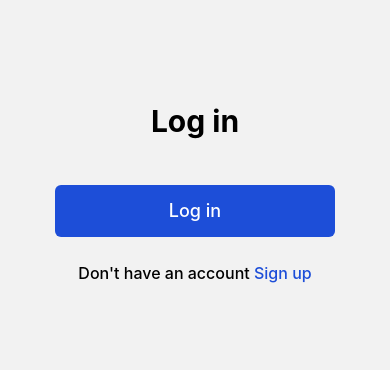
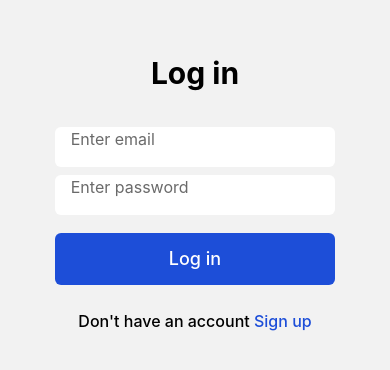
Before and after one commit to yakovmanit/delivery-mobile, a React Native app: screen / in a window 390 px wide. Shown: the part 212-582 px from the top of the page. Built offline with nearby package versions, Linux system fonts and the light colour scheme.

Commit message:
add AuthFields component; add email regex for validation; auth screen: add AuthFields

```diff
--- a/app/components/screens/auth/Auth.tsx
+++ b/app/components/screens/auth/Auth.tsx
@@ -3,6 +3,7 @@ import {Pressable, Text, View} from 'react-native';
 import {SubmitHandler, useForm} from "react-hook-form";
 import {IAuthFormData} from "@/types/auth.interface";
 import Button from "@/components/ui/button/Button";
+import AuthFields from "@/components/screens/auth/AuthFields";
 
 const Auth: FC = () => {
   const [isReg, setIsReg] = useState(false);
@@ -28,6 +29,8 @@ const Auth: FC = () => {
               'Loading...'
             ) : (
               <>
+                <AuthFields control={control} />
+
                 <Button onPress={handleSubmit(onSubmit)}>
                   {isReg ? 'Sign up' : 'Log in'}
                 </Button>
--- /dev/null
+++ b/app/components/screens/auth/AuthFields.tsx
@@ -0,0 +1,44 @@
+import { FC } from 'react';
+import {Control} from "react-hook-form";
+import {IAuthFormData} from "@/types/auth.interface";
+import Field from "@/components/ui/field/Field";
+import {validEmail} from "@/components/screens/auth/email.regex";
+import {View} from "react-native";
+
+interface IAuthFields {
+  control: Control<IAuthFormData>
+}
+
+const AuthFields: FC<IAuthFields> = ({ control }) => {
+  return (
+    <>
+      <Field<IAuthFormData>
+        placeholder='Enter email'
+        control={control}
+        name='email'
+        rules={{
+          required: 'Email is required',
+          pattern: {
+            value: validEmail,
+            message: 'Please enter a valid email address'
+          }
+        }}
+        keyboardType='email-address'
+      />
+      <Field<IAuthFormData>
+        placeholder='Enter password'
+        control={control}
+        name='password'
+        rules={{
+          required: 'Password is required',
+          minLength: {
+            value: 6,
+            message: 'Password should be minimum 6 characters long'
+          }
+        }}
+      />
+    </>
+  );
+};
+
+export default AuthFields;
--- /dev/null
+++ b/app/components/screens/auth/email.regex.ts
@@ -0,0 +1 @@
+export const validEmail = /^(([^<>()[\]\\.,;:\s@"]+(\.[^<>()[\]\\.,;:\s@"]+)*)|(".+"))@((\[[0-9]{1,3}\.[0-9]{1,3}\.[0-9]{1,3}\.[0-9]{1,3}])|(([a-zA-Z\-0-9]+\.)+[a-zA-Z]{2,}))$/
```
